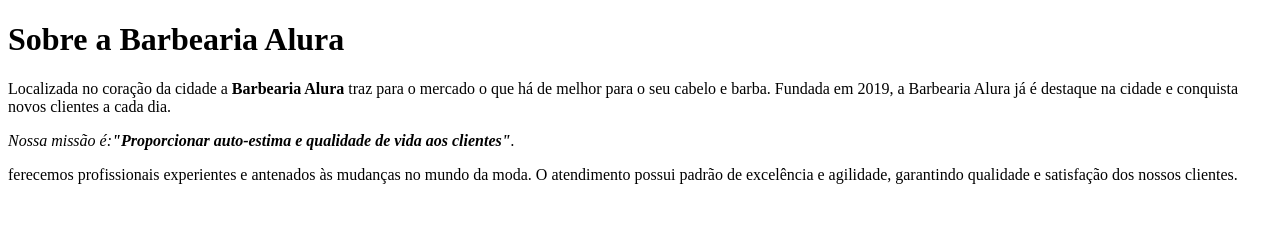
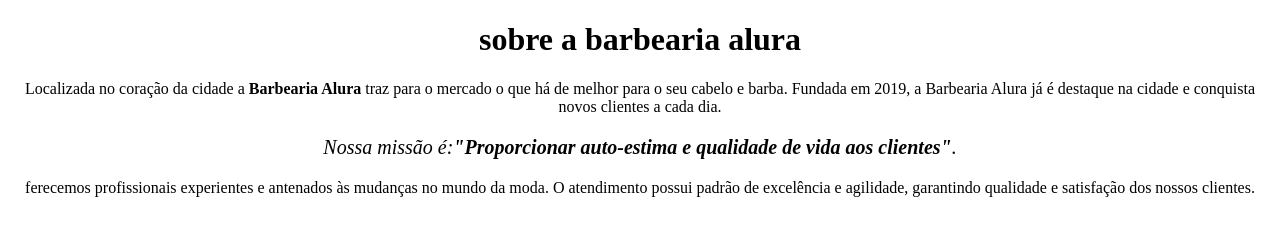
Before and after one commit to jhgans29/projeto-alura, a plain HTML site: page index.html in a window 1280 px wide. Drawn offline with Linux system fonts and the light colour scheme.

Commit message:
Add files via upload

```diff
--- /dev/null
+++ b/estilo.css
@@ -0,0 +1,13 @@
+
+
+
+
+
+
+P{
+
+
+text-align: center;
+
+
+}
--- a/index.html
+++ b/index.html
@@ -2,17 +2,25 @@
 <html>
 <head>
 	<meta charset="utf-8">
-	<meta name="viewport" content="width=device-width, initial-scale=1">
-	<title></title>
+     <meta http-equiv=" x-ua-compatible" content=" IE=edge ">
+	<meta name="viewport" content="width=device-widieth, initial-scale=1">
+	<title > barbearia alura</title>
+     <link rel="stylesheet" type="text/css" href=" estilo.css">
+     <style type="text/css">
+
+
+
+
+     </style>
 </head>
 <body>
 
 
-     <h1>Sobre a Barbearia Alura</h1>
+     <h1 style= "text-align: center  "> sobre a barbearia alura </h1>
 
-  <p>Localizada no coração da cidade a <strong>Barbearia Alura</strong> traz para o mercado o que há de melhor para o seu cabelo e barba. Fundada em 2019, a Barbearia Alura já é destaque na cidade e conquista novos clientes a cada dia.</p>
+  <p >Localizada no coração da cidade a <strong>Barbearia Alura</strong> traz para o mercado o que há de melhor para o seu cabelo e barba. Fundada em 2019, a Barbearia Alura já é destaque na cidade e conquista novos clientes a cada dia.</p>
 
- <p><em>Nossa missão é:<strong>"Proporcionar auto-estima e qualidade de vida aos clientes"</strong>.</em></p>
+ <p style=" font-size: 20px;text-align: center;"><em>Nossa missão é:<strong>"Proporcionar auto-estima e qualidade de vida aos clientes"</strong>.</em></p>
 
   <p>ferecemos profissionais experientes e antenados às mudanças no mundo da moda. O atendimento possui padrão de excelência e agilidade, garantindo qualidade e satisfação dos nossos clientes.</p>
 
```
